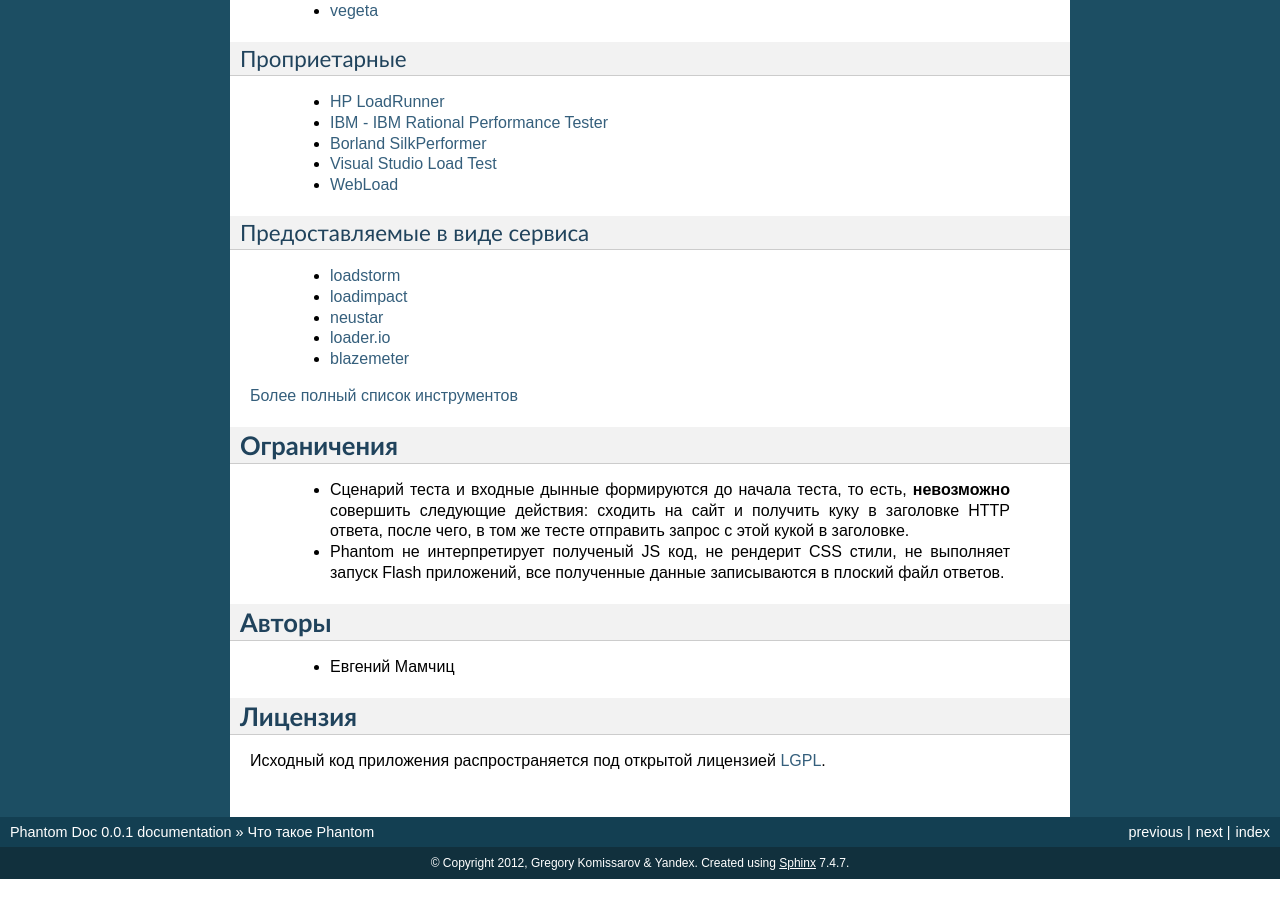
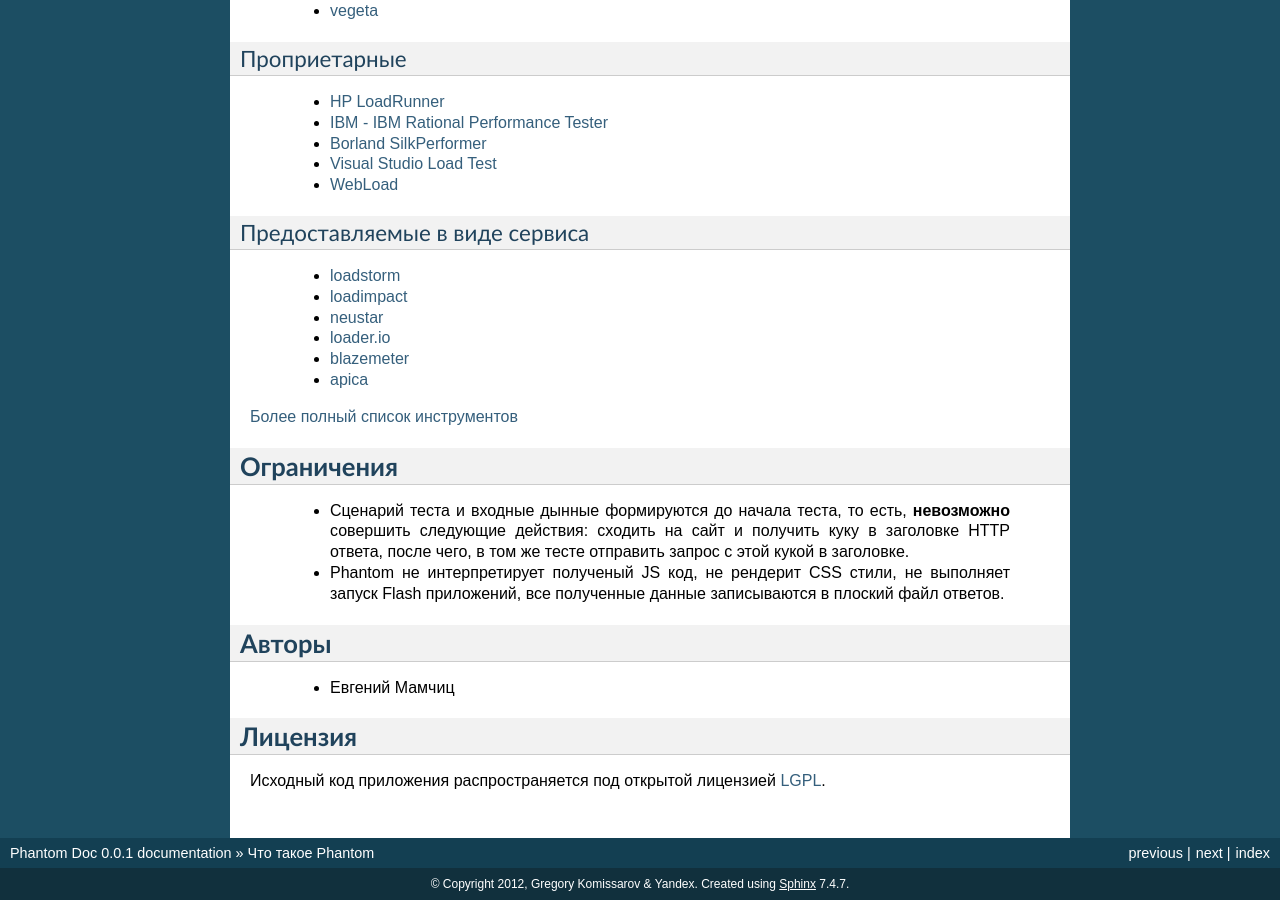
Before and after one commit to greggyNapalm/phantom_doc, a Sphinx documentation site: the page built from docs/what-is-phantom.rst, in a window 1280 px wide and 900 px high, scrolled down 1468 px. Built offline with Sphinx 7.4.7, drawn with Linux system fonts in a browser that asks for light colours; before the commit the page ends 2347 px from its top, so only the background shows below that.

Commit message:
apica saas lnk add

```diff
--- a/docs/what-is-phantom.rst
+++ b/docs/what-is-phantom.rst
@@ -76,7 +76,8 @@
  * `loadimpact <http://loadimpact.com/>`_
  * `neustar <https://browsermob.com/performance-testing>`_
  * `loader.io <http://loader.io/>`_
- * `blazemeter <http://blazemeter.com//>`_
+ * `blazemeter <http://blazemeter.com/>`_
+ * `apica <https://www.apicasystem.com/>`_
 
 `Более полный список инструментов <http://performance-testing.org/content/performance-testing-tools>`_
 
```
